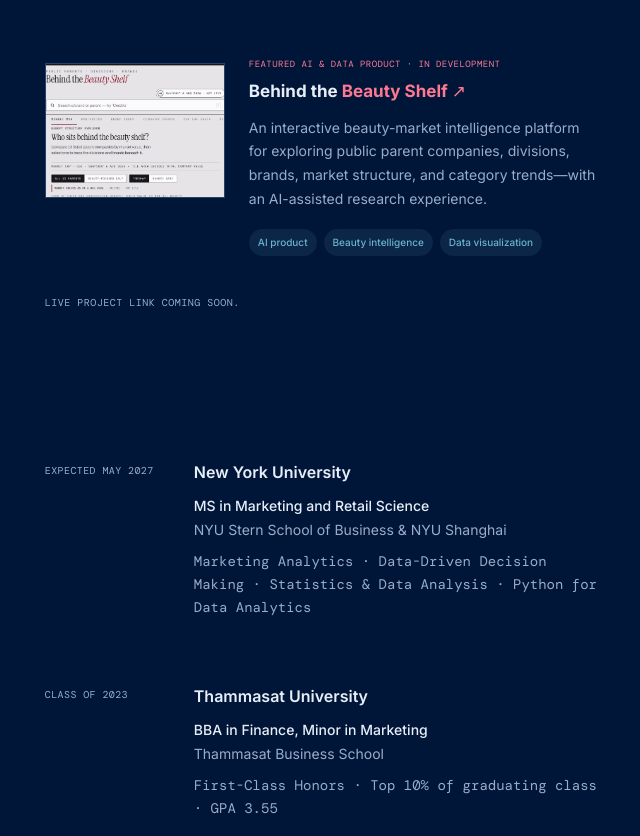
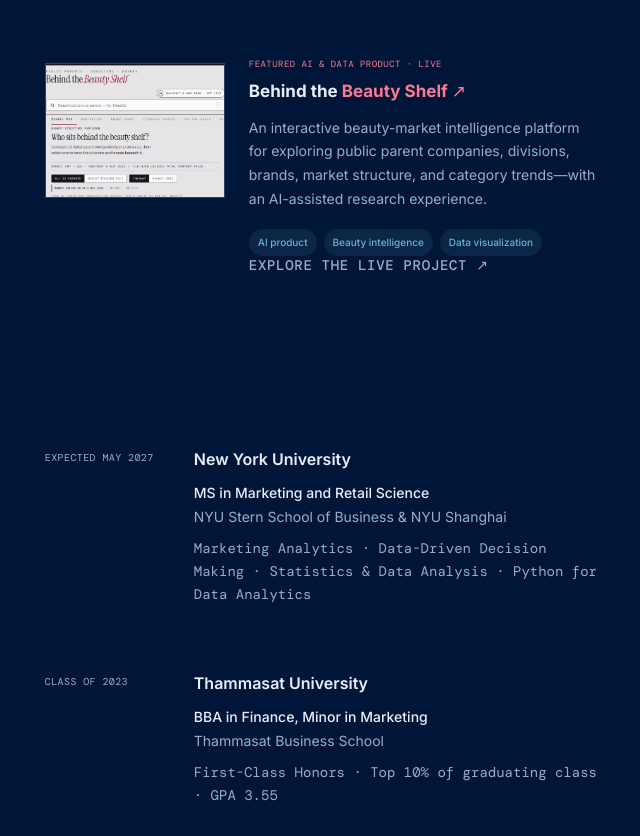
Before and after one commit to nicky-labs/nicky-labs.github.io, a plain HTML site: page index.html in a window 1280 px wide. Shown: the part 1602-2438 px from the top of the page, without its empty margins (613-1253 px from the left). Drawn offline with nearby package versions, Linux system fonts and the light colour scheme.

Commit message:
Make Beauty Shelf project live and clickable

```diff
--- a/index.html
+++ b/index.html
@@ -14,6 +14,7 @@
     <link rel="preconnect" href="https://fonts.gstatic.com" crossorigin>
     <link href="https://fonts.googleapis.com/css2?family=DM+Mono:wght@400;500&family=Inter:wght@400;500;600;700&display=swap" rel="stylesheet">
     <link rel="stylesheet" href="styles.css">
+    <link rel="stylesheet" href="project-link.css">
   </head>
   <body>
     <a class="skip-link" href="#about">Skip to content</a>
@@ -46,7 +47,7 @@
           <div class="prose">
             <p>Growing up in Thailand made me curious about how people, cultures, and everyday environments influence the choices we make. Having lived in <strong>Thailand, France, the United States, and China</strong>, I’ve learned that the best way to understand a place is to stay long enough to experience its rhythms—not simply pass through it.</p>
             <p>Professionally, I’ve worked across <strong>market research, consumer insights, pricing, and commercial strategy</strong> at NielsenIQ, Ipsos, and L’Oréal. I’m equally interested in analysis and execution: discovering the insight, communicating it clearly, and turning it into action.</p>
-            <p>Now, I’m combining that foundation with technology and AI to create useful research tools, digital products, and content—including <a class="pink-link" href="#projects">Behind the Beauty Shelf</a>.</p>
+            <p>Now, I’m combining that foundation with technology and AI to create useful research tools, digital products, and content—including <a class="pink-link" href="https://behind-beauty-shelf.pisitpongthanaphum.chatgpt.site" target="_blank" rel="noopener noreferrer">Behind the Beauty Shelf</a>.</p>
           </div>
 
           <div class="quick-facts" aria-label="Current focus">
@@ -89,16 +90,16 @@
 
         <section id="projects" aria-labelledby="projects-title">
           <h2 class="mobile-heading" id="projects-title">Projects</h2>
-          <article class="project-card">
+          <a class="project-card" href="https://behind-beauty-shelf.pisitpongthanaphum.chatgpt.site" target="_blank" rel="noopener noreferrer" aria-label="Open Behind the Beauty Shelf live project">
             <div class="project-image"><img src="assets/beauty-shelf.png" alt="Behind the Beauty Shelf market intelligence interface" width="1000" height="984"></div>
             <div class="project-content">
-              <p class="project-label">Featured AI & Data Product · In Development</p>
+              <p class="project-label">Featured AI & Data Product · Live</p>
               <h3>Behind the <em>Beauty Shelf</em> <span>↗</span></h3>
               <p>An interactive beauty-market intelligence platform for exploring public parent companies, divisions, brands, market structure, and category trends—with an AI-assisted research experience.</p>
               <ul class="tags"><li>AI product</li><li>Beauty intelligence</li><li>Data visualization</li></ul>
+              <p class="project-note">Explore the live project <span>↗</span></p>
             </div>
-          </article>
-          <p class="project-note">Live project link coming soon.</p>
+          </a>
         </section>
 
         <section id="education" aria-labelledby="education-title">
--- /dev/null
+++ b/project-link.css
@@ -0,0 +1,23 @@
+.project-card {
+  color: inherit;
+  text-decoration: none;
+}
+
+.project-card:focus-visible {
+  outline: 2px solid var(--warm);
+  outline-offset: 4px;
+}
+
+.project-content .project-note {
+  margin: 18px 0 0;
+  color: var(--warm);
+  font-weight: 500;
+}
+
+.project-content .project-note span {
+  transition: margin-left .2s;
+}
+
+.project-card:hover .project-note span {
+  margin-left: 4px;
+}
```
